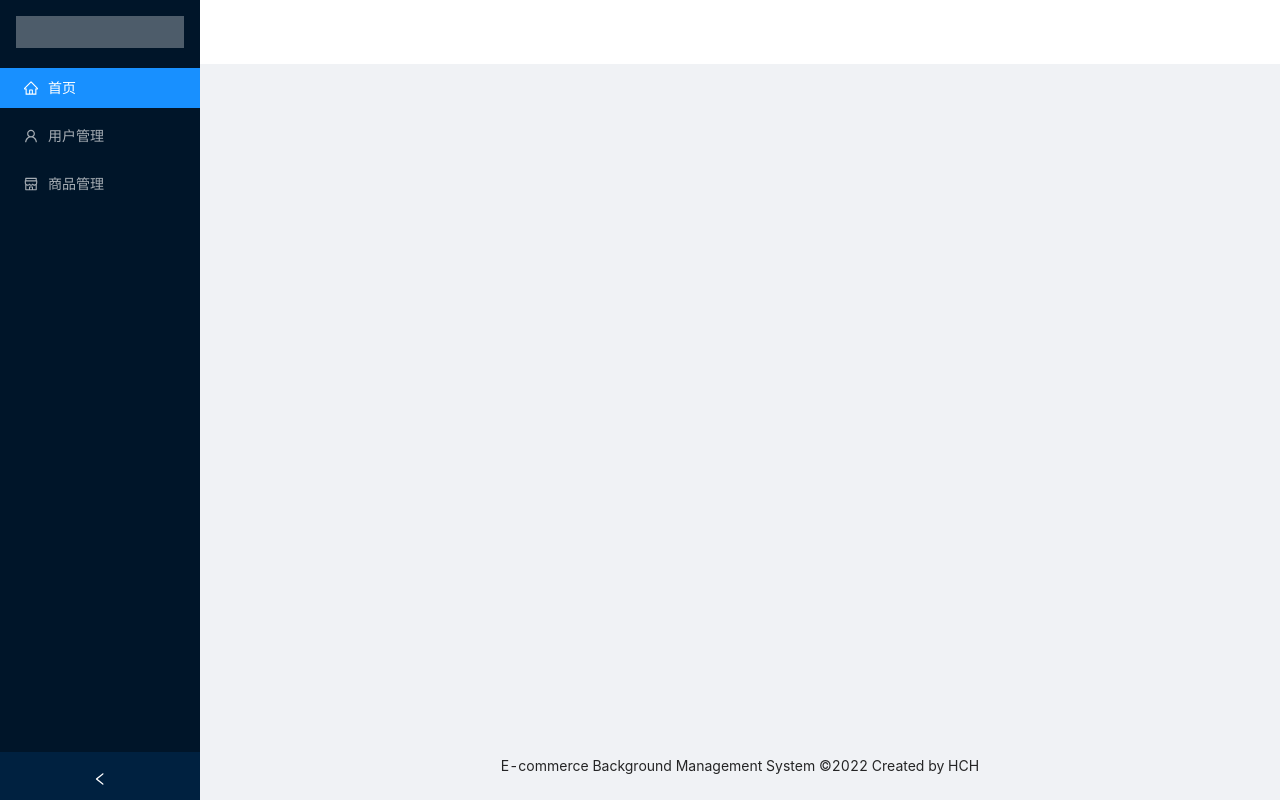
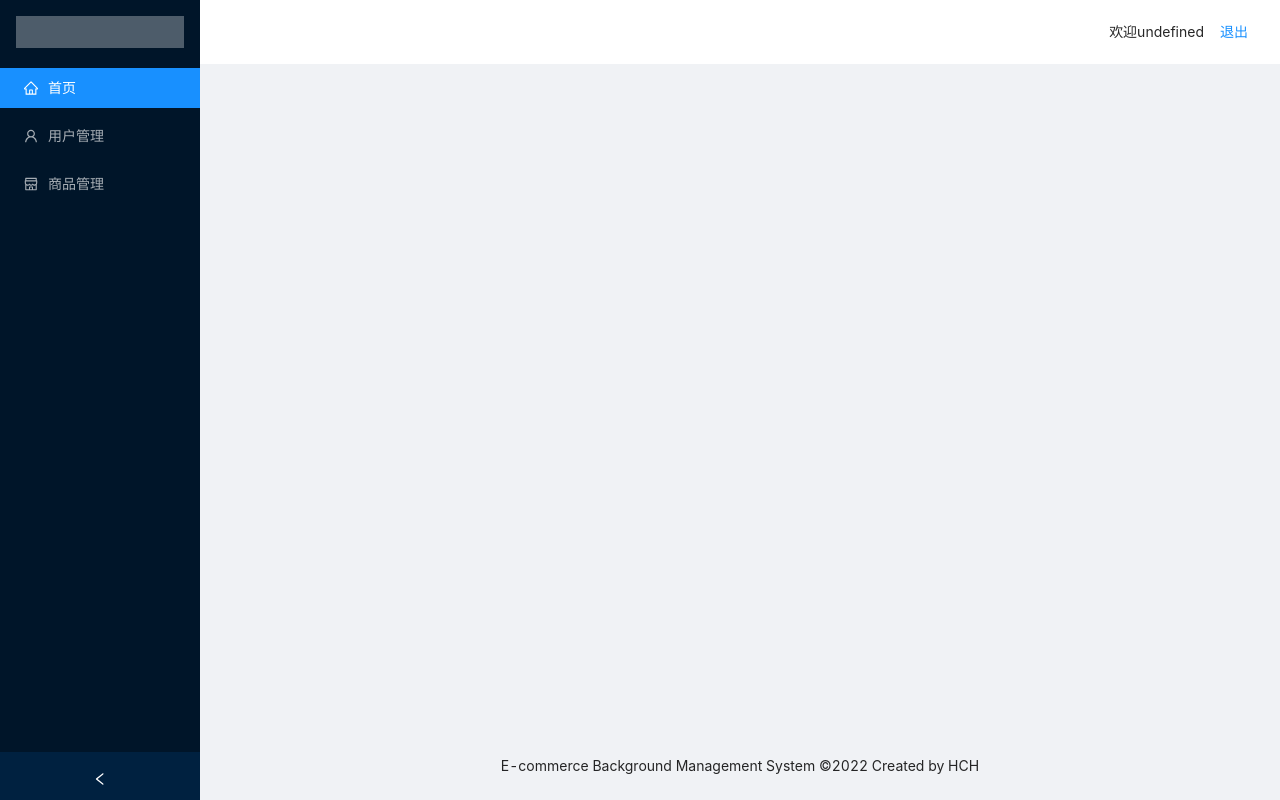
Before and after one commit to 0x208-h/graduation-project, a React app: page /home in a window 1280 px wide. Built offline with nearby package versions, Linux system fonts and the light colour scheme; sample sign-in values are in the browser's storage.

Commit message:
完成登录登出

```diff
--- a/src/components/Home/index.module.scss
+++ b/src/components/Home/index.module.scss
@@ -9,6 +9,9 @@
 .siteLayout {
   .siteLayoutBackground {
     background: #fff;
-    padding: 0;
+    padding: 0 16px 0 0;
+    display: flex;
+    justify-content: flex-end;
+    align-items: center;
   }
 }
--- a/src/components/Home/index.tsx
+++ b/src/components/Home/index.tsx
@@ -3,11 +3,11 @@ import {
   Link,
   Outlet,
   useLocation,
-  useNavigate,
   Routes,
   Route,
+  useNavigate,
 } from "react-router-dom";
-import { Layout, Menu, message } from "antd";
+import { Layout, Menu, message, Button, Popconfirm } from "antd";
 import { ShopOutlined, UserOutlined, HomeOutlined } from "@ant-design/icons";
 import styles from "./index.module.scss";
 const Users = lazy(
@@ -16,20 +16,23 @@ const Users = lazy(
 const Goods = lazy(
   () => import(/*WebpackChunkName: Goods */ "@/components/Goods")
 );
-const NotFound = lazy(
-  () => import(/*WebpackChunkName: NotFound */ "@/components/NotFound")
-);
 
 const { Header, Content, Footer, Sider } = Layout;
 
 const Home = () => {
-  const navigator = useNavigate();
   const location = useLocation();
+  const navigate = useNavigate();
+  // @ts-ignore
+  const username = location.state?.user_id;
   const keys = useRef<string[]>([sessionStorage.getItem("activePath") || "/"]);
   const [collapsed, setCollapsed] = useState<boolean>(false);
 
   const onCollapse = () => setCollapsed(!collapsed);
-  console.log(location, sessionStorage.getItem("activePath"));
+  const handleEit = () => {
+    localStorage.removeItem("token");
+    message.success("退出登录成功", 2);
+    navigate("/login");
+  };
   return (
     <Layout style={{ minHeight: "100vh" }}>
       <Sider
@@ -59,7 +62,17 @@ const Home = () => {
         </Menu>
       </Sider>
       <Layout className={styles.siteLayout}>
-        <Header className={styles.siteLayoutBackground} />
+        <Header className={styles.siteLayoutBackground}>
+          <div>{`欢迎${username}`}</div>
+          <Popconfirm
+            title="确定退出嘛？"
+            okText="确定"
+            cancelText="取消"
+            onConfirm={handleEit}
+          >
+            <Button type="link">退出</Button>
+          </Popconfirm>
+        </Header>
         <Content style={{ margin: "0 16px" }}>
           <div
             className="site-layout-background"
--- a/src/components/Login/index.tsx
+++ b/src/components/Login/index.tsx
@@ -23,11 +23,11 @@ const Login = () => {
 
     if (res && res.statusText === "success") {
       localStorage.setItem("token", `Bearer ${res.token}`);
-      message.success(res.message);
+      message.success(res.message, 2);
       navigate("/home", { state: { user_id: res.user_id } });
     }
     if (res && res.statusText === "fail") {
-      message.error(res.message);
+      message.error(res.message, 2);
     }
   };
   return (
@@ -43,6 +43,7 @@ const Login = () => {
             label="用户名"
             name="user_id"
             rules={[{ required: true, message: "请输入用户名!" }]}
+            initialValue="admin"
           >
             <Input />
           </Form.Item>
@@ -50,6 +51,7 @@ const Login = () => {
             label="密码"
             name="password"
             rules={[{ required: true, message: "请输入密码!" }]}
+            initialValue="admin"
           >
             <Input.Password />
           </Form.Item>
```
